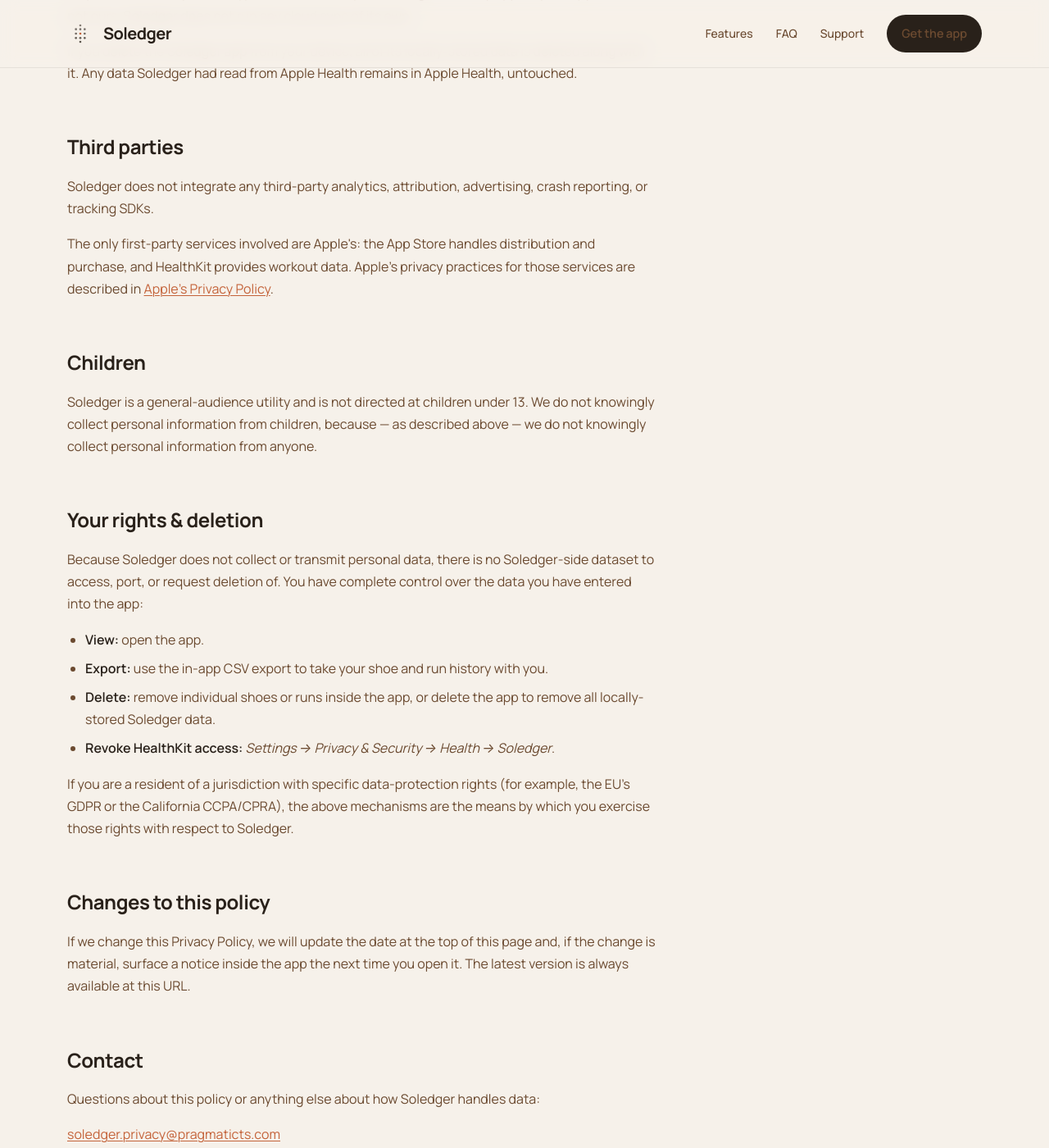
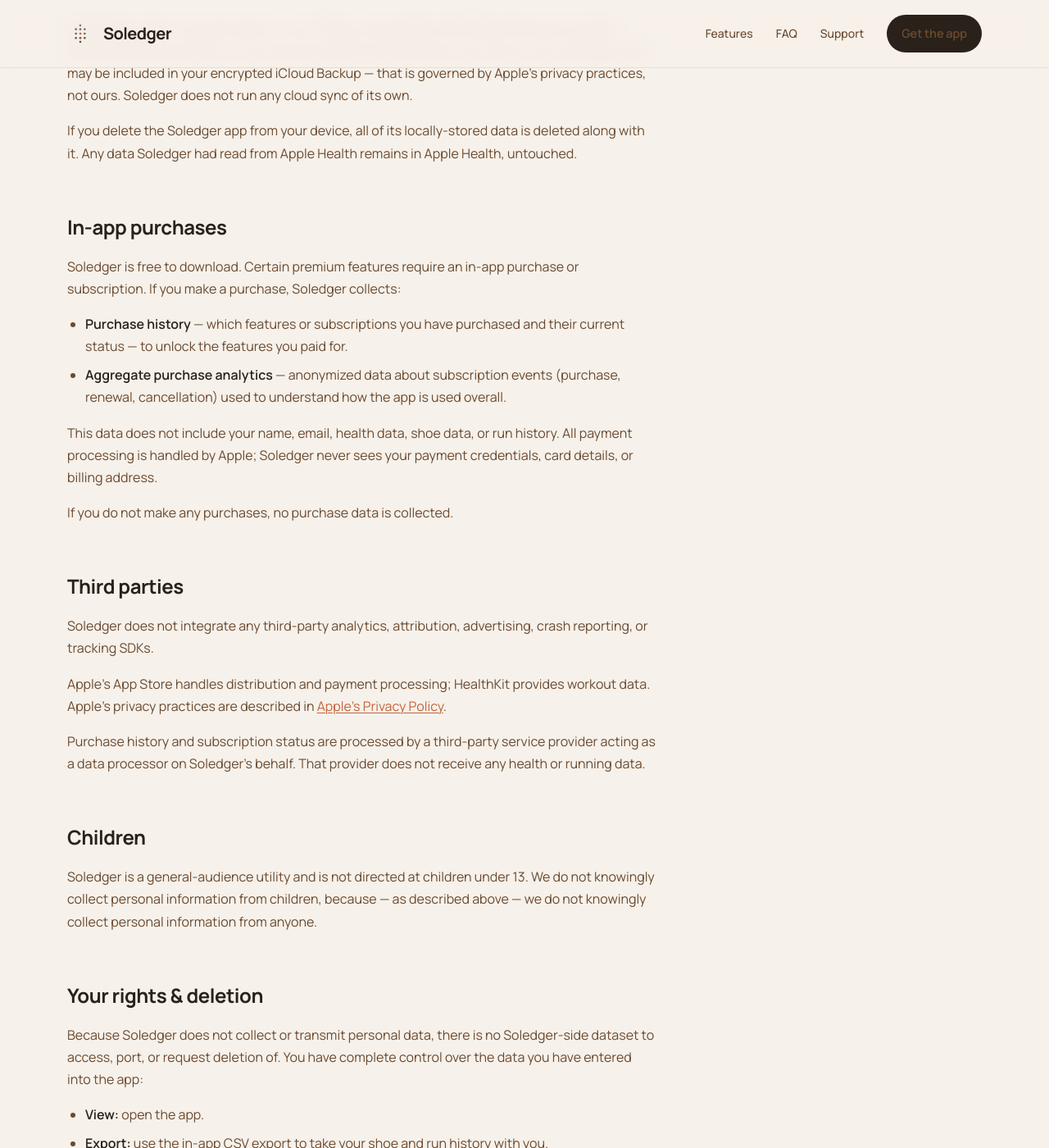
Before and after one commit to carlisom/soledger-site, a Jekyll site: the page built from privacy.html, in a window 1280 px wide and 1400 px high, scrolled down 2052 px. Shown: the whole window at 82% size. Built offline with Jekyll 4.4.1, drawn with Linux system fonts in a browser that asks for light colours; some of the changed text lies outside the part shown.

Commit message:
Update site for new privacy information

```diff
--- a/privacy.html
+++ b/privacy.html
@@ -1,7 +1,7 @@
 ---
 layout: default
 title: "Privacy Policy — Soledger"
-description: "Soledger's Privacy Policy. Plainly: we don't collect your data. There are no servers, no accounts, no analytics."
+description: "Soledger's Privacy Policy. Your running data stays on your device. Purchase history is collected only to unlock premium features."
 contact_email: "soledger.privacy@pragmaticts.com"
 ---
 
@@ -10,7 +10,7 @@
       <div class="legal-head">
         <span class="eyebrow">Privacy</span>
         <h1>Privacy Policy</h1>
-        <div class="updated">Last updated · May 26, 2026 · v1.0</div>
+        <div class="updated">Last updated · June 5, 2026 · v1.1</div>
       </div>
 
       <div class="toc">
@@ -20,6 +20,7 @@
           <li><a href="#what-we-collect">What Soledger collects</a></li>
           <li><a href="#healthkit">Apple Health (HealthKit) data</a></li>
           <li><a href="#on-device">Where data is stored</a></li>
+          <li><a href="#purchases">In-app purchases</a></li>
           <li><a href="#third-parties">Third parties</a></li>
           <li><a href="#children">Children</a></li>
           <li><a href="#your-rights">Your rights & deletion</a></li>
@@ -30,7 +31,8 @@
 
       <article>
         <h2 id="summary">The short version</h2>
-        <p>Soledger does not collect, transmit, sell, or share any personal data. There is no Soledger account, there are no Soledger servers, and the app contains no analytics or advertising SDKs. Everything you enter — shoes, prices, run assignments — stays on your iPhone.</p>
+        <p>Soledger does not collect, transmit, sell, or share any personal or health data. There is no Soledger account and no Soledger analytics server — the app contains no advertising or tracking SDKs. Everything you enter — shoes, prices, run assignments — stays on your iPhone.</p>
+        <p>If you purchase a premium subscription, Soledger collects purchase history to unlock the features you paid for and for aggregate, anonymized usage analytics. This data does not include any health or running information. Details are in <a href="#purchases">In-app purchases</a> below.</p>
         <p>If that's all you wanted to know, you can stop reading here. The rest of this document spells out the same thing in the language Apple and lawyers expect.</p>
 
         <h2 id="what-we-collect">What Soledger collects</h2>
@@ -58,9 +60,19 @@
         <p>All Soledger data is stored locally on your iPhone using Apple's SwiftData framework and the standard iOS app sandbox. If you have iCloud Backup enabled for your device, your Soledger data may be included in your encrypted iCloud Backup — that is governed by Apple's privacy practices, not ours. Soledger does not run any cloud sync of its own.</p>
         <p>If you delete the Soledger app from your device, all of its locally-stored data is deleted along with it. Any data Soledger had read from Apple Health remains in Apple Health, untouched.</p>
 
+        <h2 id="purchases">In-app purchases</h2>
+        <p>Soledger is free to download. Certain premium features require an in-app purchase or subscription. If you make a purchase, Soledger collects:</p>
+        <ul>
+          <li><strong>Purchase history</strong> — which features or subscriptions you have purchased and their current status — to unlock the features you paid for.</li>
+          <li><strong>Aggregate purchase analytics</strong> — anonymized data about subscription events (purchase, renewal, cancellation) used to understand how the app is used overall.</li>
+        </ul>
+        <p>This data does not include your name, email, health data, shoe data, or run history. All payment processing is handled by Apple; Soledger never sees your payment credentials, card details, or billing address.</p>
+        <p>If you do not make any purchases, no purchase data is collected.</p>
+
         <h2 id="third-parties">Third parties</h2>
         <p>Soledger does not integrate any third-party analytics, attribution, advertising, crash reporting, or tracking SDKs.</p>
-        <p>The only first-party services involved are Apple's: the App Store handles distribution and purchase, and HealthKit provides workout data. Apple's privacy practices for those services are described in <a href="https://www.apple.com/legal/privacy/" target="_blank" rel="noopener">Apple's Privacy Policy</a>.</p>
+        <p>Apple's App Store handles distribution and payment processing; HealthKit provides workout data. Apple's privacy practices are described in <a href="https://www.apple.com/legal/privacy/" target="_blank" rel="noopener">Apple's Privacy Policy</a>.</p>
+        <p>Purchase history and subscription status are processed by a third-party service provider acting as a data processor on Soledger's behalf. That provider does not receive any health or running data.</p>
 
         <h2 id="children">Children</h2>
         <p>Soledger is a general-audience utility and is not directed at children under 13. We do not knowingly collect personal information from children, because — as described above — we do not knowingly collect personal information from anyone.</p>
```
Also changed, not shown: terms.html (+7 -1 lines).
